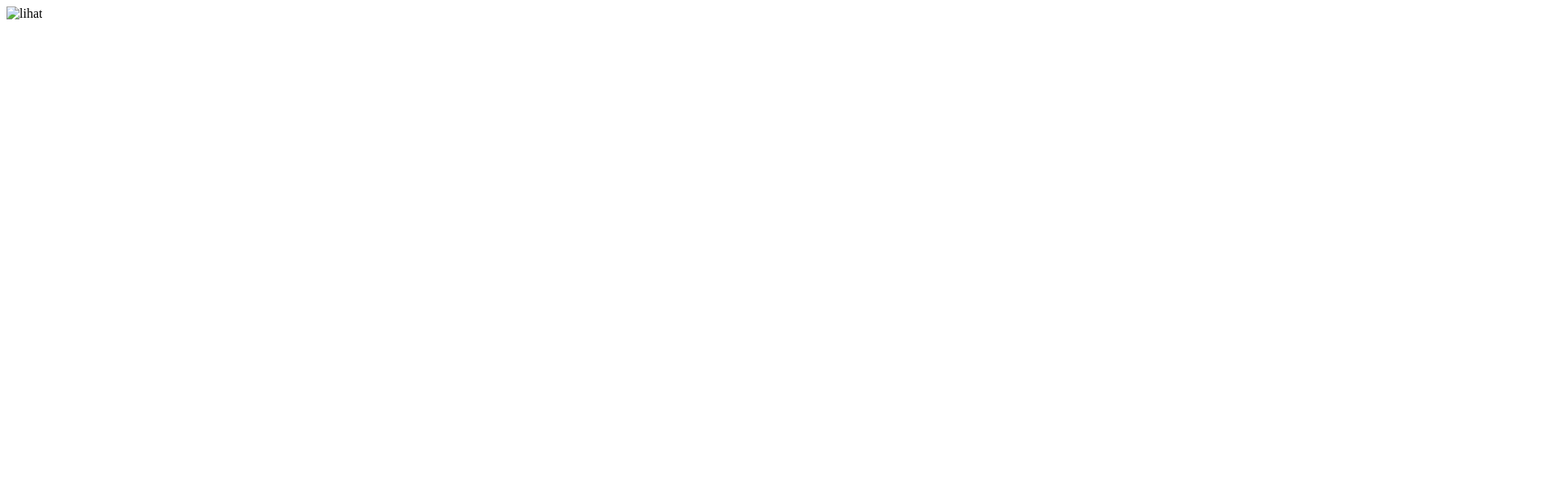
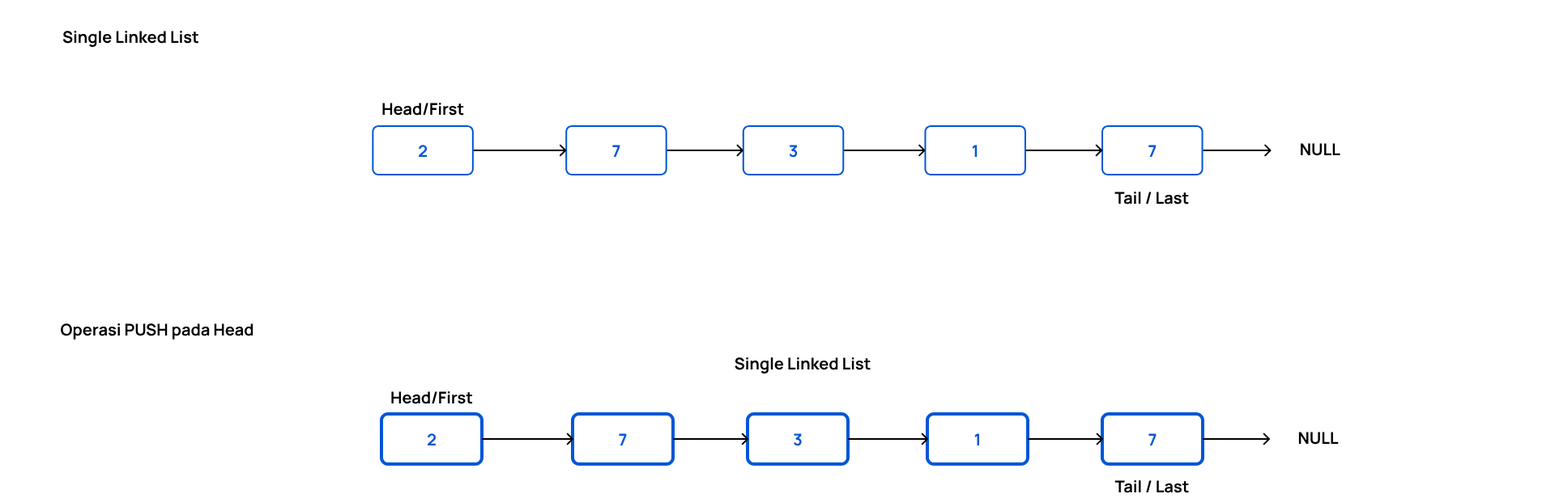
Before and after one commit to nicodemusnaisau/linked, a plain HTML site: page index.html in a window 1280 px wide. Shown: the top 616 px of the page at 81% size, 1920 px wide, since content can reach past the window. Drawn offline with Linux system fonts and the light colour scheme.

Commit message:
Update index.html

```diff
--- a/index.html
+++ b/index.html
@@ -5,6 +5,6 @@
 	<title>ini coba</title>
 </head>
 <body>
-	<img src="Grup 10.svg" alt="lihat">
+	<img src="Group 10.svg" alt="lihat">
 </body>
 </html>
```
